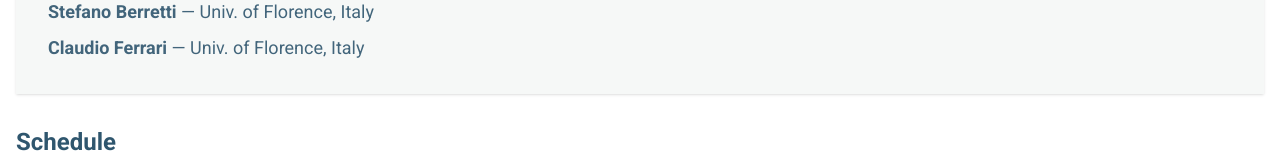
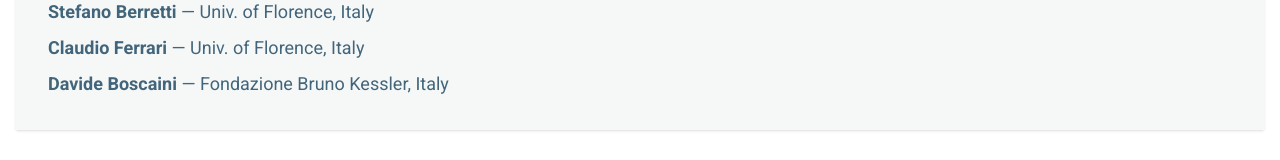
Before and after one commit to euvip2026/euvip2026.github.io, a Next.js app: page /special-sessions/1 in a window 1280 px wide. Shown: the part 468-628 px from the top of the page. Built offline with nearby package versions, Linux system fonts and the light colour scheme; no server answers.

Commit message:
Update organizers of Generative AI for 3D Face special session

```diff
--- a/src/app/special-sessions/1/page.tsx
+++ b/src/app/special-sessions/1/page.tsx
@@ -11,6 +11,7 @@
   const organizers: Array<{ name: string; affiliation: string }> = [
     { name: 'Stefano Berretti', affiliation: 'Univ. of Florence, Italy' },
     { name: 'Claudio Ferrari', affiliation: 'Univ. of Florence, Italy' },
+    { name: 'Davide Boscaini', affiliation: 'Fondazione Bruno Kessler, Italy'},
   ]
 
   const schedule: Array<[string, string]> = [
```
